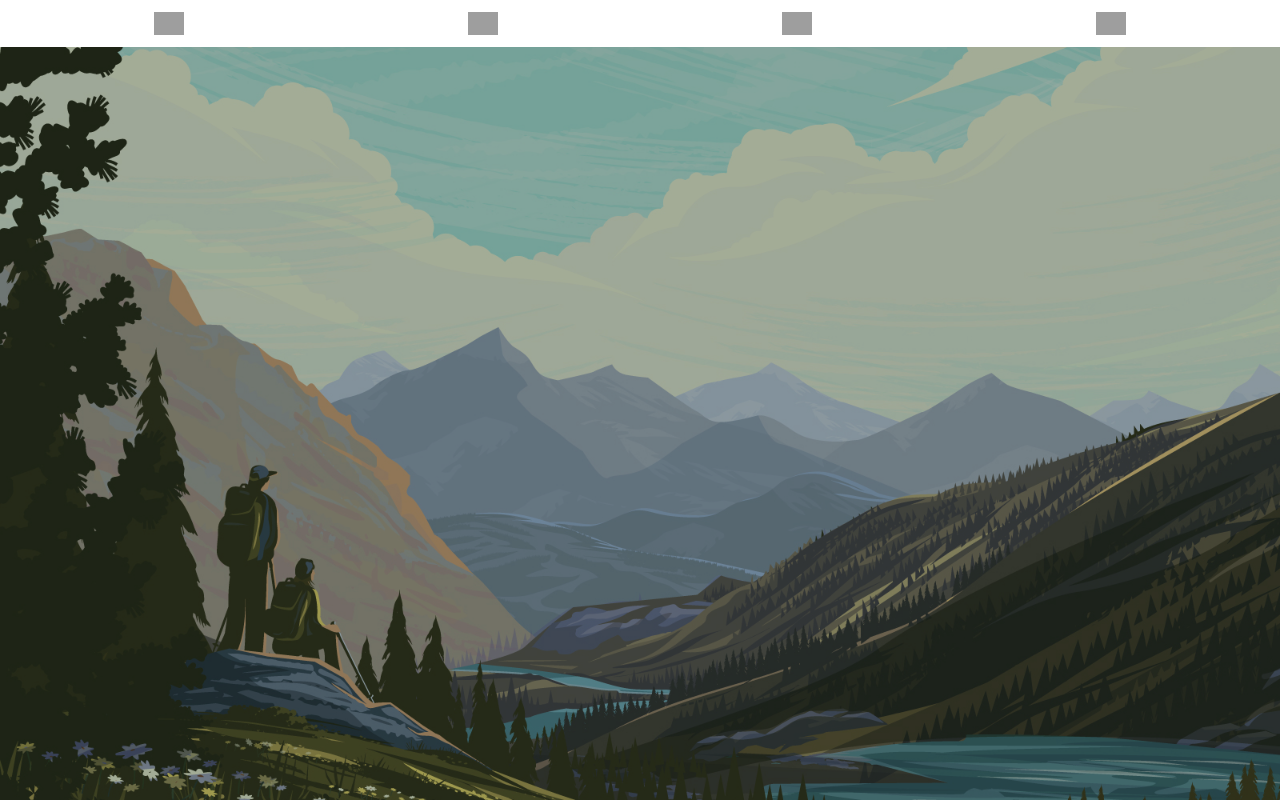
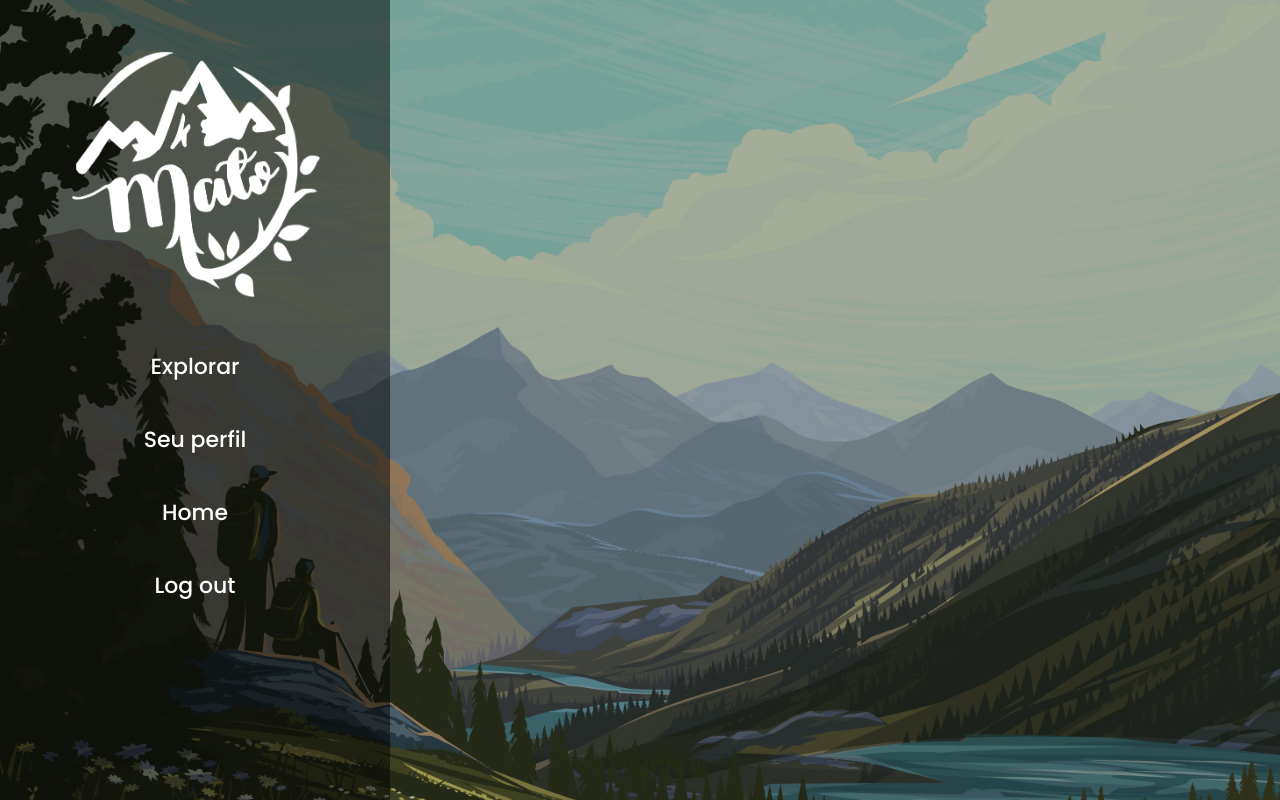
Before and after one commit to arycmn/Mato, a React (Create React App) app: page / in a window 1280 px wide. Built offline with nearby package versions, Linux system fonts and the light colour scheme; grey boxes are pictures that could not be loaded.

Commit message:
feat: sider menu

```diff
--- a/src/App.js
+++ b/src/App.js
@@ -1,6 +1,7 @@
 import GlobalStyle from "./styles/global";
 import Routes from "./routes";
 import FooterMenu from "./components/molecules/FooterMenu";
+import SiderMenu from "./components/molecules/SiderMenu";
 import { useHistory } from "react-router-dom";
 function App() {
   const history = useHistory();
@@ -15,7 +16,10 @@ function App() {
       history.location.pathname === "/home" ? (
         <></>
       ) : (
-        <FooterMenu />
+        <>
+          <FooterMenu />
+          <SiderMenu />
+        </>
       )}
     </>
   );
--- a/src/components/molecules/FooterMenu/style.js
+++ b/src/components/molecules/FooterMenu/style.js
@@ -19,10 +19,6 @@ export const Container = styled.div`
   }
 
   @media (min-width: 640px) {
-    top: 0;
-    position: static;
-    max-width: 100vw;
-    margin: auto;
-    padding: ;
+    display: none;
   }
 `;
--- /dev/null
+++ b/src/components/molecules/SiderMenu/index.jsx
@@ -0,0 +1,28 @@
+import { Route, useHistory } from "react-router-dom";
+import { Container } from "./style";
+import mato from "../../../images/mato.png";
+
+const SiderMenu = () => {
+  const history = useHistory();
+
+  const navigateTo = (route) => () => {
+    if (route === "login") {
+      localStorage.clear();
+    }
+
+    history.push(`/${route}`);
+  };
+
+  return (
+    <Container>
+      <img src={mato} alt={"logo"} />
+      <button onClick={navigateTo("search")}> Explorar </button>
+      <button onClick={navigateTo("profile")}> Seu perfil</button>
+      <button onClick={navigateTo("home")}> Home </button>
+      <button onClick={navigateTo("login")}> Log out </button>
+      <button> </button>
+    </Container>
+  );
+};
+
+export default SiderMenu;
--- /dev/null
+++ b/src/components/molecules/SiderMenu/style.js
@@ -0,0 +1,30 @@
+import styled from "styled-components";
+
+export const Container = styled.div`
+  width: 350px;
+  height: 100%;
+  background-color: rgba(0, 0, 0, 0.5);
+  position: fixed;
+  display: flex;
+  flex-direction: column;
+  margin: 0px;
+  padding: 20px;
+
+  img {
+    margin: 30px;
+    align-self: center;
+    height: 250px;
+    width: 250px;
+  }
+  button {
+    background-color: transparent;
+    color: white;
+    border: none;
+    padding: 20px;
+    font-size: 22px;
+    font-family: "Poppins", sans-serif;
+  }
+  @media (max-width: 640px) {
+    display: none;
+  }
+`;
```
Also changed, not shown: src/components/molecules/FooterMenu/index.jsx (+7 -2 lines), src/images/mato.png (added).
